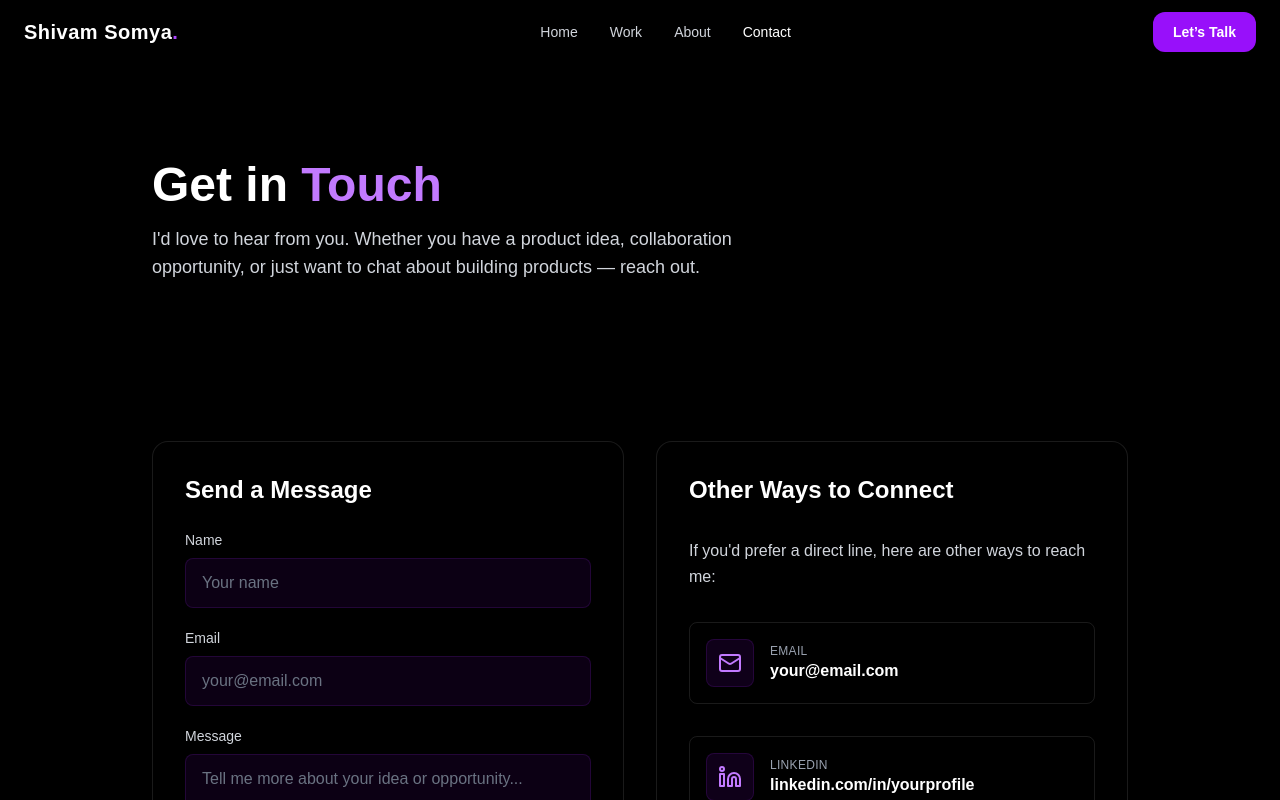
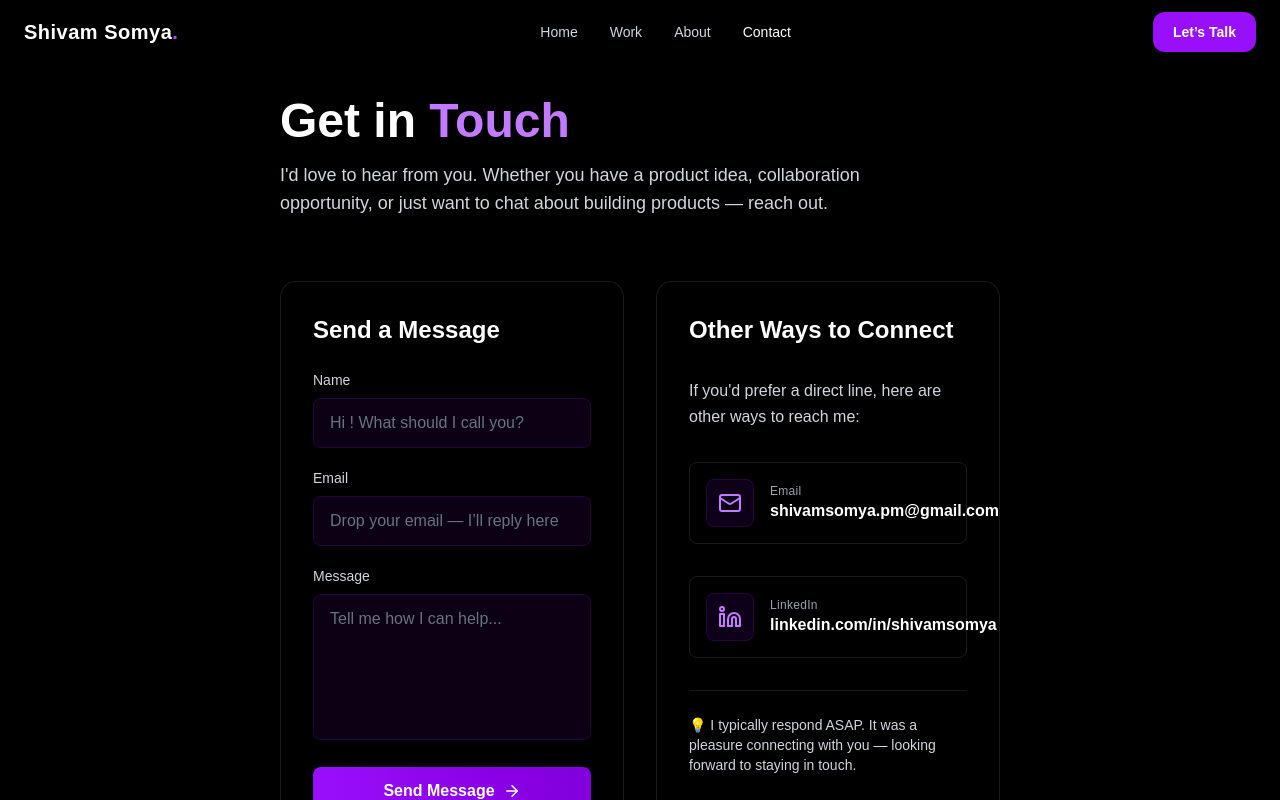
Before and after one commit to Shivam11150/portfolio-website, a Next.js app: page /contact in a window 1280 px wide. Shown: the top 800 px of the page. Built offline with nearby package versions, Linux system fonts and the light colour scheme.

Commit message:
final after contact layout change

```diff
--- a/app/contact/page.tsx
+++ b/app/contact/page.tsx
@@ -39,10 +39,10 @@ export default function ContactPage() {
   }
 
   return (
-    <main className="bg-black text-white min-h-screen">
+    <main className="bg-black text-white min-h-screen w-full overflow-x-hidden">
       {/* Hero Section */}
-      <section className="py-16 md:py-24">
-        <div className="max-w-5xl mx-auto px-6">
+      <section className="py-4 md:py-8">
+        <div className="max-w-3xl mx-auto px-4 sm:px-6">
           <div className="space-y-4">
             <h1 className="text-4xl md:text-5xl font-bold">
               Get in <span className="text-purple-400">Touch</span>
@@ -55,9 +55,9 @@ export default function ContactPage() {
       </section>
 
       {/* Contact Form & Info */}
-      <section className="py-8 md:py-16">
-        <div className="max-w-5xl mx-auto px-6">
-          <div className="grid md:grid-cols-2 gap-8">
+      <section className="py-4 md:py-8">
+        <div className="max-w-3xl mx-auto px-4 sm:px-6">
+          <div className="flex flex-col md:grid md:grid-cols-2 gap-6 md:gap-8">
 
             {/* Form Card */}
             <div className="rounded-2xl border border-white/10 bg-black/70 backdrop-blur p-8 space-y-6">
@@ -76,7 +76,7 @@ export default function ContactPage() {
                     value={name}
                     onChange={(e) => setName(e.target.value)}
                     className="w-full px-4 py-3 rounded-lg bg-purple-950/20 border border-purple-900/30 text-white placeholder-gray-500 focus:outline-none focus:border-purple-400 focus:bg-purple-950/40 transition-all duration-200"
-                    placeholder="Your name"
+                    placeholder="Hi ! What should I call you?"
                     required
                   />
                 </div>
@@ -91,7 +91,7 @@ export default function ContactPage() {
                     value={email}
                     onChange={(e) => setEmail(e.target.value)}
                     className="w-full px-4 py-3 rounded-lg bg-purple-950/20 border border-purple-900/30 text-white placeholder-gray-500 focus:outline-none focus:border-purple-400 focus:bg-purple-950/40 transition-all duration-200"
-                    placeholder="your@email.com"
+                    placeholder="Drop your email — I’ll reply here"
                     required
                   />
                 </div>
@@ -105,7 +105,7 @@ export default function ContactPage() {
                     value={message}
                     onChange={(e) => setMessage(e.target.value)}
                     className="w-full px-4 py-3 rounded-lg bg-purple-950/20 border border-purple-900/30 text-white placeholder-gray-500 focus:outline-none focus:border-purple-400 focus:bg-purple-950/40 transition-all duration-200 resize-none"
-                    placeholder="Tell me more about your idea or opportunity..."
+                    placeholder="Tell me how I can help..."
                     rows={5}
                     required
                   />
@@ -136,23 +136,23 @@ export default function ContactPage() {
 
               {/* Email Contact */}
               <a
-                href="mailto:your@email.com"
+                href="https://mail.google.com/mail/?view=cm&fs=1&to=shivamsomya.pm@gmail.com"
                 className="flex items-center gap-4 p-4 rounded-lg border border-white/10 hover:bg-purple-950/20 hover:border-purple-900/50 transition-all duration-200 group"
               >
                 <div className="flex-shrink-0 w-12 h-12 rounded-lg bg-purple-950/25 flex items-center justify-center border border-purple-900/30 group-hover:bg-purple-950/40">
                   <Mail size={24} className="text-purple-400" />
                 </div>
                 <div>
-                  <p className="text-xs text-gray-400 uppercase tracking-wide">Email</p>
-                  <p className="text-base font-semibold text-white hover:text-purple-400 transition-colors">
-                    your@email.com
+                  <p className="text-xs text-gray-400  tracking-wide">Email</p>
+                  <p className="text-xs sm:text-sm md:text-base font-semibold text-white group-hover:text-purple-400 transition-colors">
+                    shivamsomya.pm@gmail.com
                   </p>
                 </div>
               </a>
 
               {/* LinkedIn Contact */}
               <a
-                href="https://linkedin.com"
+                href= "https://www.linkedin.com/in/shivamsomya?utm_source=share_via&utm_content=profile&utm_medium=member_android"
                 target="_blank"
                 rel="noopener noreferrer"
                 className="flex items-center gap-4 p-4 rounded-lg border border-white/10 hover:bg-purple-950/20 hover:border-purple-900/50 transition-all duration-200 group"
@@ -161,9 +161,9 @@ export default function ContactPage() {
                   <Linkedin size={24} className="text-purple-400" />
                 </div>
                 <div>
-                  <p className="text-xs text-gray-400 uppercase tracking-wide">LinkedIn</p>
-                  <p className="text-base font-semibold text-white hover:text-purple-400 transition-colors">
-                    linkedin.com/in/yourprofile
+                  <p className="text-xs text-gray-400  tracking-wide">LinkedIn</p>
+                  <p className="text-xs sm:text-sm md:text-base font-semibold text-white group-hover:text-purple-400 transition-colors">
+                    linkedin.com/in/shivamsomya
                   </p>
                 </div>
               </a>
@@ -171,7 +171,7 @@ export default function ContactPage() {
               {/* Quick response note */}
               <div className="border-t border-white/10 pt-6">
                 <p className="text-sm text-gray-400">
-                  💡 <span className="text-gray-300">I typically respond within 24-48 hours. Looking forward to connecting!</span>
+                  💡 <span className="text-gray-300">I typically respond ASAP. It was a pleasure connecting with you — looking forward to staying in touch.</span>
                 </p>
               </div>
             </div>
--- a/app/work/hieeoneshop/page.tsx
+++ b/app/work/hieeoneshop/page.tsx
@@ -9,12 +9,12 @@ export default function CaseStudy() {
 
 
       {/* Hero Section */}
-      <section className="pt-32 pb-16 px-6 max-w-6xl mx-auto">
+      <section className="pt-4 sm:pt-8 md:pt-24 pb-12 sm:pb-16 px-5 sm:px-6 max-w-6xl mx-auto">
         <div className="mb-8">
           <span className="inline-block bg-purple-600/20 border border-purple-500/50 text-purple-300 px-4 py-2 rounded-full text-sm font-semibold mb-6">
             Case Study
           </span>
-          <h1 className="text-6xl font-bold mb-6 leading-tight">
+            <h1 className="text-3xl sm:text-4xl md:text-6xl font-bold mb-6 leading-tight">
             HieeOneShop
             <br />
             <span className="text-gray-400">B2B Business Chat & Commerce App</span>
--- a/app/work/kishanmitra/page.tsx
+++ b/app/work/kishanmitra/page.tsx
@@ -9,12 +9,13 @@ export default function CaseStudy() {
 
 
       {/* Hero Section */}
-      <section className="pt-32 pb-16 px-6 max-w-6xl mx-auto">
+      <section className="pt-4 sm:pt-8 md:pt-24 pb-12 sm:pb-16 px-5 sm:px-6 max-w-6xl mx-auto">
+
         <div className="mb-8">
           <span className="inline-block bg-purple-600/20 border border-purple-500/50 text-purple-300 px-4 py-2 rounded-full text-sm font-semibold mb-6">
             Case Study
           </span>
-          <h1 className="text-6xl font-bold mb-6 leading-tight">
+           <h1 className="text-3xl sm:text-4xl md:text-6xl font-bold mb-6 leading-tight">
             Kishan Mitro
             <br />
             <span className="text-gray-400">Multi-Branch Inventory & Sales Enablement System</span>
@@ -28,7 +29,7 @@ export default function CaseStudy() {
         <div className="grid grid-cols-2 md:grid-cols-4 gap-6 mb-12">
           <div className="border border-white/10 rounded-lg p-6 bg-gradient-to-br from-white/5 to-transparent">
             <p className="text-gray-400 text-sm mb-2">Role</p>
-            <p className="text-2xl font-bold">Solution Artitect</p>
+            <p className="text-2xl font-bold">Solution Architect</p>
           </div>
           <div className="border border-white/10 rounded-lg p-6 bg-gradient-to-br from-white/5 to-transparent">
             <p className="text-gray-400 text-sm mb-2">Users</p>
--- a/app/work/satnamtrader/page.tsx
+++ b/app/work/satnamtrader/page.tsx
@@ -8,12 +8,12 @@ export default function CaseStudy() {
     <div className="min-h-screen bg-black text-white">
 
       {/* Hero Section */}
-      <section className="pt-32 pb-16 px-6 max-w-6xl mx-auto">
+      <section className="pt-4 sm:pt-8 md:pt-24 pb-12 sm:pb-16 px-5 sm:px-6 max-w-6xl mx-auto">
         <div className="mb-8">
           <span className="inline-block bg-purple-600/20 border border-purple-500/50 text-purple-300 px-4 py-2 rounded-full text-sm font-semibold mb-6">
             Case Study
           </span>
-          <h1 className="text-6xl font-bold mb-6 leading-tight">
+            <h1 className="text-3xl sm:text-4xl md:text-6xl font-bold mb-6 leading-tight">
             ST Brands
             <br />
             <span className="text-gray-400">B2B Product Showcase & Order Management System</span>
```
Also changed, not shown: app/work/creativegarment/page.tsx (+4 -4 lines).
